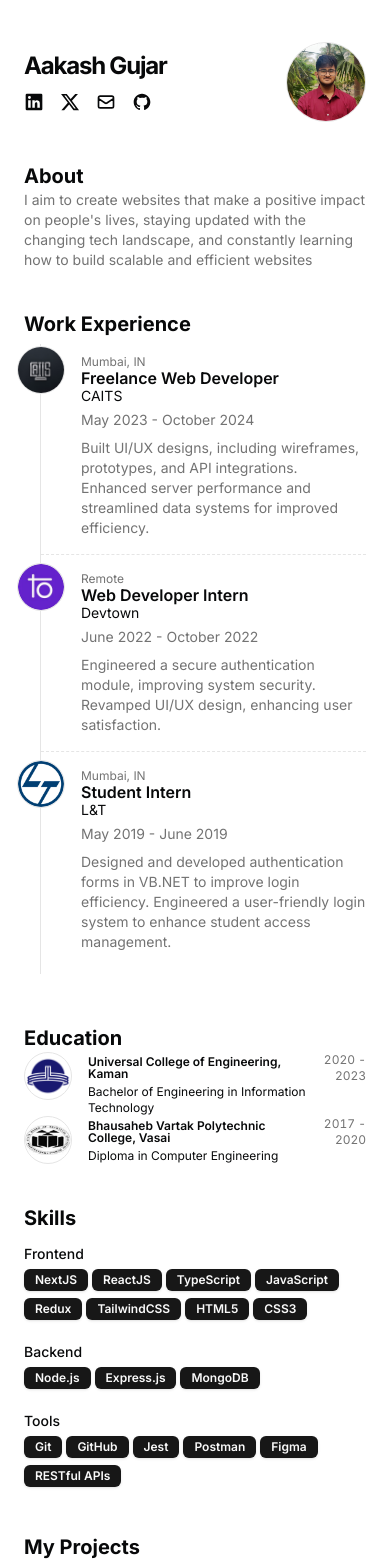
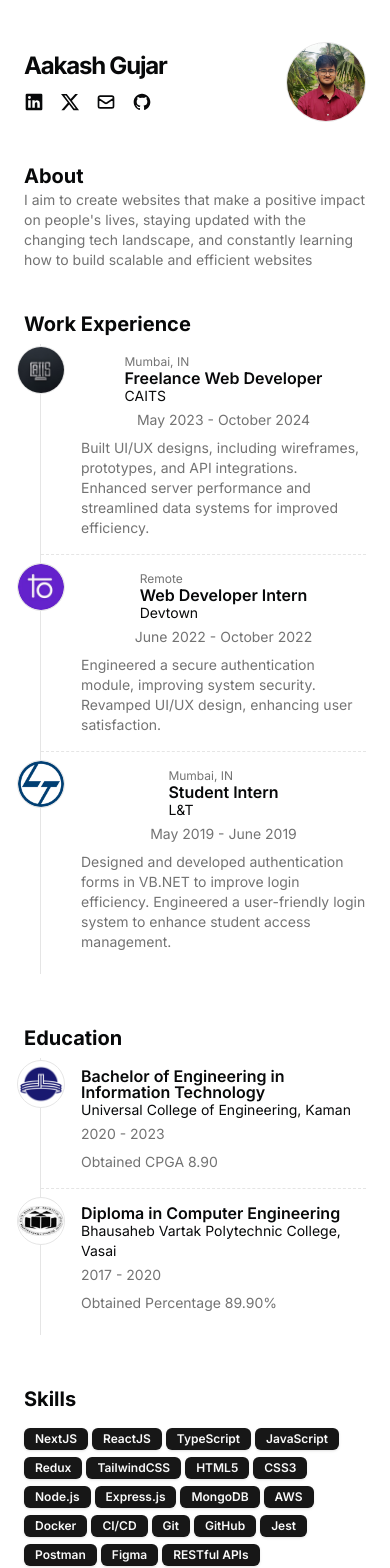
Before and after one commit to AakashGujar/my_portfolio_v2, a Next.js app: page / in a window 390 px wide. Shown: the top 1568 px of the page. Built offline with nearby package versions, Linux system fonts and the light colour scheme.

Commit message:
Changed styling of education

```diff
--- a/src/app/page.tsx
+++ b/src/app/page.tsx
@@ -116,101 +116,42 @@ export default function Page() {
         </div>
       </section>
 
-      {/* <section id="education">
+      <section id="education">
         <div className="flex min-h-0 flex-col">
-          <BlurFade delay={BLUR_FADE_DELAY * 7}>
-            <h2 className="text-xl font-bold">Work Experience</h2>
+          <BlurFade delay={BLUR_FADE_DELAY * 5}>
+            <h2 className="text-xl font-bold">Education</h2>
           </BlurFade>
           <ul className="mb-4 ml-4 divide-y divide-dashed border-l">
-            {DATA.education.map((work, id) => (
+            {DATA.education.map((education, id) => (
               <BlurFade key={id} delay={BLUR_FADE_DELAY * 6}>
                 <EducationTimeline {...education} />
               </BlurFade>
             ))}
           </ul>
         </div>
-      </section> */}
+      </section>
 
-      <section id="education">
-        <div className="flex min-h-0 flex-col">
-          <BlurFade delay={BLUR_FADE_DELAY * 7}>
-            <h2 className="text-xl font-bold">Education</h2>
-          </BlurFade>
-          {DATA.education.map((education, id) => (
-            <BlurFade
-              key={education.school}
-              delay={BLUR_FADE_DELAY * 8 + id * 0.05}
-            >
-              <ResumeCard
-                key={education.school}
-                href={education.href}
-                logoUrl={education.logoUrl}
-                altText={education.school}
-                title={education.school}
-                subtitle={education.degree}
-                period={`${education.start} - ${education.end}`}
-              />
-            </BlurFade>
-          ))}
-        </div>
-      </section>
       <section id="skills">
         <div className="flex min-h-0 flex-col gap-y-3">
           <BlurFade delay={BLUR_FADE_DELAY * 9}>
             <h2 className="text-xl font-bold">Skills</h2>
           </BlurFade>
 
-          <div className="space-y-4">
-            <BlurFade delay={BLUR_FADE_DELAY * 10}>
-              <div className="space-y-2">
-                <h3 className="text-sm font-medium">Frontend</h3>
-                <div className="flex flex-wrap gap-1">
-                  {DATA.skills.frontend.map((skill, id) => (
-                    <BlurFade
-                      key={skill}
-                      delay={BLUR_FADE_DELAY * 10.1 + id * 0.05}
-                    >
-                      <Badge key={skill}>{skill}</Badge>
-                    </BlurFade>
-                  ))}
-                </div>
-              </div>
-            </BlurFade>
-
-            <BlurFade delay={BLUR_FADE_DELAY * 11}>
-              <div className="space-y-2">
-                <h3 className="text-sm font-medium">Backend</h3>
-                <div className="flex flex-wrap gap-1">
-                  {DATA.skills.backend.map((skill, id) => (
-                    <BlurFade
-                      key={skill}
-                      delay={BLUR_FADE_DELAY * 11.1 + id * 0.05}
-                    >
-                      <Badge key={skill}>{skill}</Badge>
-                    </BlurFade>
-                  ))}
-                </div>
-              </div>
-            </BlurFade>
-
-            <BlurFade delay={BLUR_FADE_DELAY * 12}>
-              <div className="space-y-2">
-                <h3 className="text-sm font-medium">Tools</h3>
-                <div className="flex flex-wrap gap-1">
-                  {DATA.skills.tools.map((skill, id) => (
-                    <BlurFade
-                      key={skill}
-                      delay={BLUR_FADE_DELAY * 12.1 + id * 0.05}
-                    >
-                      <Badge key={skill}>{skill}</Badge>
-                    </BlurFade>
-                  ))}
-                </div>
-              </div>
-            </BlurFade>
+          <div className="flex flex-wrap gap-1">
+            {[
+              ...DATA.skills.frontend,
+              ...DATA.skills.backend,
+              ...DATA.skills.DevOps,
+              ...DATA.skills.tools,
+            ].map((skill, id) => (
+              <BlurFade key={skill} delay={BLUR_FADE_DELAY * 10 + id * 0.05}>
+                <Badge>{skill}</Badge>
+              </BlurFade>
+            ))}
           </div>
         </div>
       </section>
+
       <section id="projects">
         <div className="flex min-h-0 flex-col">
           <BlurFade delay={BLUR_FADE_DELAY * 11}>
@@ -240,6 +181,7 @@ export default function Page() {
           </div>
         </div>
       </section>
+
       {/* <section id="hackathons">
         <div className="space-y-12 w-full py-12">
           <BlurFade delay={BLUR_FADE_DELAY * 13}>
--- /dev/null
+++ b/src/components/SkillBadge.tsx
@@ -0,0 +1,18 @@
+import React from "react";
+import BlurFade from "./magicui/blur-fade";
+
+const SkillBadge = ({ skill, delay }: { skill: string; delay: number }) => (
+  <BlurFade delay={delay}>
+    <div
+      className="flex items-center justify-center p-2 rounded-md bg-gradient-to-br from-primary/20 to-primary/10 hover:from-primary/30 hover:to-primary/20 transition-transform transform hover:scale-105 shadow-lg"
+      style={{
+        boxShadow:
+          "0 6px 10px -1px rgba(0, 0, 0, 0.1), 0 4px 6px -1px rgba(0, 0, 0, 0.06)",
+      }}
+    >
+      <span className="text-sm font-medium text-center">{skill}</span>
+    </div>
+  </BlurFade>
+);
+
+export default SkillBadge;
--- a/src/components/education-card.tsx
+++ b/src/components/education-card.tsx
@@ -1,86 +1,53 @@
 import { Avatar, AvatarFallback, AvatarImage } from "@/components/ui/avatar";
-import { Badge } from "@/components/ui/badge";
 import Link from "next/link";
 
 interface EducationTimelineProps {
-  company?: string;
-  school?: string;
-  title?: string;
-  degree?: string;
-  description?: string;
-  location?: string;
-  logoUrl?: string;
-  start?: string;
-  end?: string;
-  badges?: string[];
-  href?: string;
-  links?: {
-    href: string;
-    title: string;
-    icon?: JSX.Element;
-  }[];
+  school: string;
+  degree: string;
+  field: string;
+  logoUrl: string;
+  start: string;
+  end: string;
+  desc: string;
+  href: string;
 }
 
 export const EducationTimeline: React.FC<EducationTimelineProps> = ({
-  company,
-  title,
   school,
   degree,
-  description,
-  location,
+  field,
   logoUrl,
   start,
   end,
-  badges = [],
+  desc,
   href,
-  links,
 }) => {
   return (
     <li className="relative ml-10 py-4">
       <div className="absolute -left-16 top-2 flex items-center justify-center bg-white rounded-full">
         <Avatar className="border size-12 m-auto">
-          <AvatarImage src={logoUrl} alt={company} className="object-contain" />
-          <AvatarFallback>{company[0]}</AvatarFallback>
+          <AvatarImage src={logoUrl} alt={school} className="object-contain" />
+          <AvatarFallback>{school[0]}</AvatarFallback>
         </Avatar>
       </div>
       <div className="flex flex-1 flex-col justify-start gap-1">
         <div className="flex flex-col sm:flex-row sm:items-center sm:justify-between">
           <div className="flex flex-col">
-            <p className="text-xs text-muted-foreground">{location}</p>
-            <h2 className="font-semibold leading-none">{title}</h2>
+            <h2 className="font-semibold leading-none">{degree} in {field}</h2>
             <Link href={href} className="text-sm hover:underline">
-              {company}
+              {school}
             </Link>
           </div>
           <time className="text-sm text-muted-foreground mt-1 sm:mt-0">
             {start} - {end}
           </time>
         </div>
-        {description && (
+        {desc && (
           <span className="prose dark:prose-invert text-sm text-muted-foreground mt-1">
-            {description}
+            {desc}
           </span>
         )}
       </div>
-      {badges && badges.length > 0 && (
-        <div className="mt-2 flex flex-row flex-wrap items-start gap-2">
-          {badges.map((badge, idx) => (
-            <Badge key={idx}>{badge}</Badge>
-          ))}
-        </div>
-      )}
-      {links && links.length > 0 && (
-        <div className="mt-2 flex flex-row flex-wrap items-start gap-2">
-          {links.map((link, idx) => (
-            <Link href={link.href} key={idx}>
-              <Badge key={idx} title={link.title} className="flex gap-2">
-                {link.icon}
-                {link.title}
-              </Badge>
-            </Link>
-          ))}
-        </div>
-      )}
     </li>
   );
 };
--- a/src/components/timeline-card.tsx
+++ b/src/components/timeline-card.tsx
@@ -40,7 +40,7 @@ export const TimelineCard: React.FC<TimelineCardProps> = ({
         </Avatar>
       </div>
       <div className="flex flex-1 flex-col justify-start gap-1">
-        <div className="flex flex-col sm:flex-row sm:items-center sm:justify- -start">
+        <div className="flex flex-col sm:flex-row sm:items-center sm:justify-between items-center">
           <div className="flex flex-col">
             <p className="text-xs text-muted-foreground">{location}</p>
             <h2 className="font-semibold leading-none">{title}</h2>
--- a/src/data/resume.tsx
+++ b/src/data/resume.tsx
@@ -23,6 +23,7 @@ export const DATA = {
       "CSS3",
     ],
     backend: ["Node.js", "Express.js", "MongoDB"],
+    DevOps: ["AWS", "Docker", "CI/CD"],
     tools: ["Git", "GitHub", "Jest", "Postman", "Figma", "RESTful APIs"],
   },
   navbar: [
@@ -103,18 +104,22 @@ export const DATA = {
     {
       school: "Universal College of Engineering, Kaman",
       href: "https://universalcollegeofengineering.edu.in/",
-      degree: "Bachelor of Engineering in Information Technology",
+      degree: "Bachelor of Engineering",
+      field: "Information Technology",
       logoUrl: "/ucoe.png",
       start: "2020",
       end: "2023",
+      desc: "Obtained CPGA 8.90"
     },
     {
       school: "Bhausaheb Vartak Polytechnic College, Vasai",
       href: "https://ibo.org",
-      degree: "Diploma in Computer Engineering",
+      degree: "Diploma",
+      field: "Computer Engineering",
       logoUrl: "/bvp.png",
       start: "2017",
       end: "2020",
+      desc: "Obtained Percentage 89.90%"
     },
   ],
   projects: [
```
